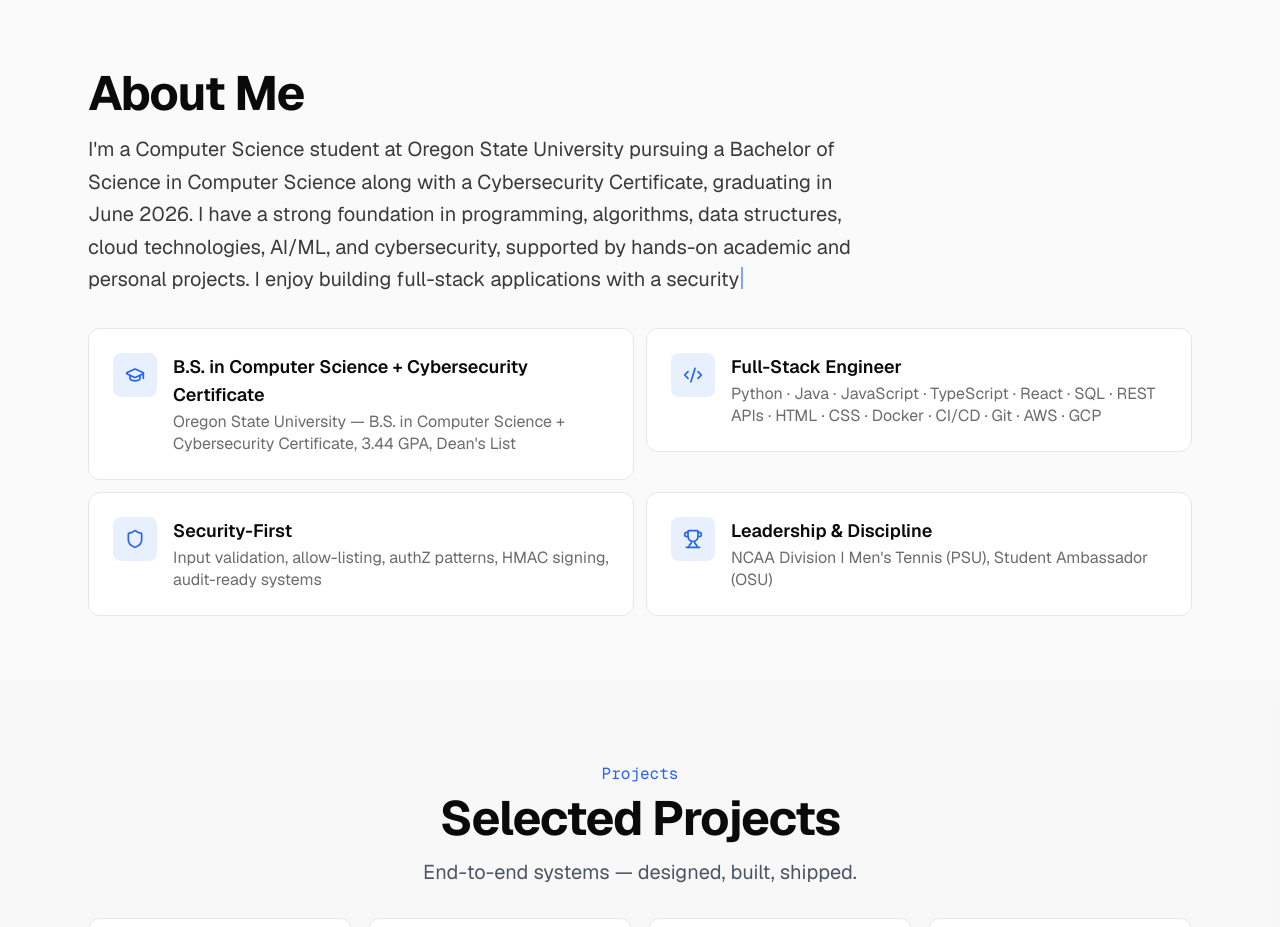
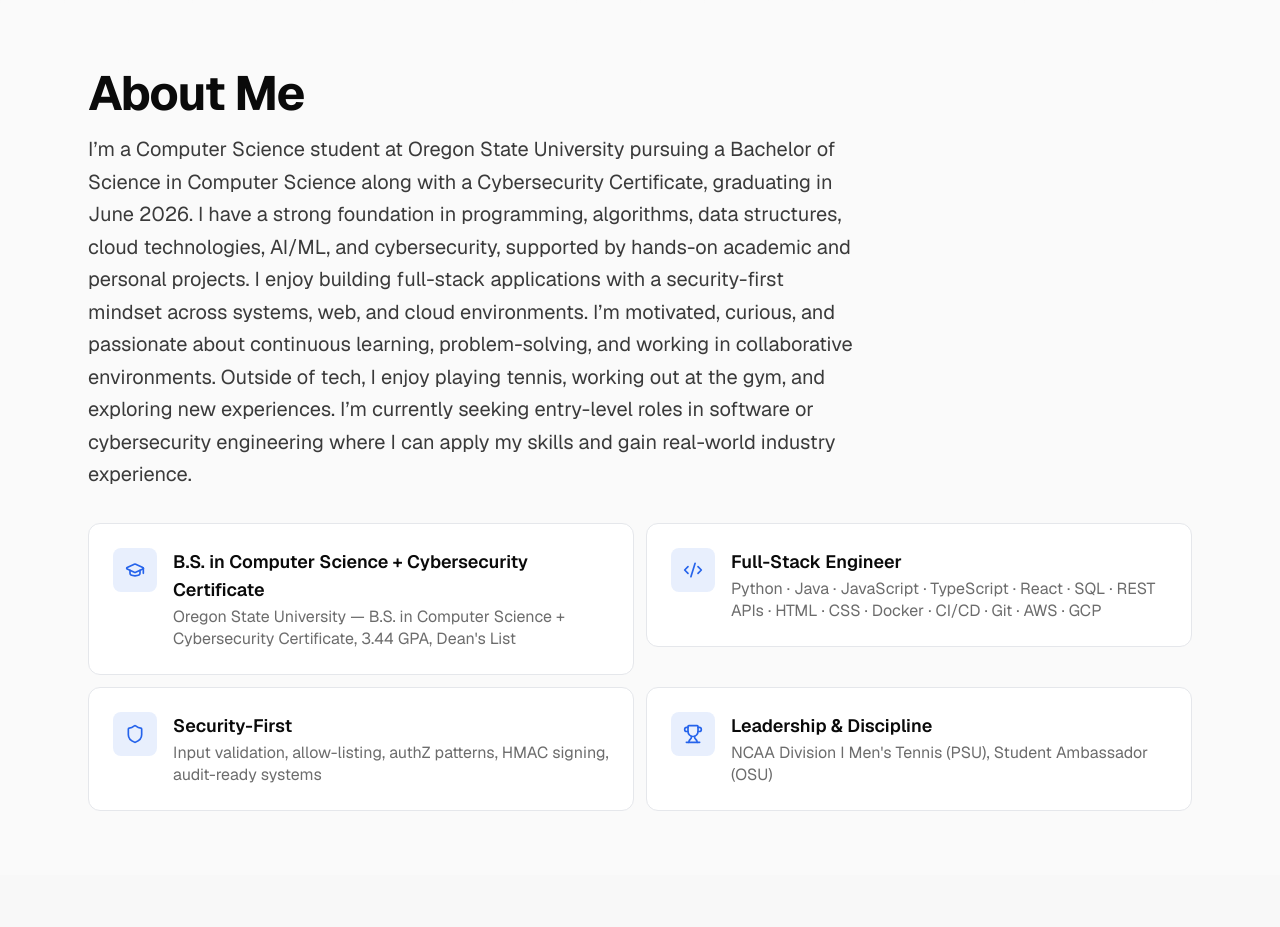
Before and after one commit to Vuand/andrew-vu-portfolio, a Next.js app: page / in a window 1280 px wide. Shown: the part 820-1747 px from the top of the page. Built offline with nearby package versions, Linux system fonts and the light colour scheme.

Commit message:
Removed Animation for About me Section

```diff
--- a/src/components/sections/recruiter-tldr.tsx
+++ b/src/components/sections/recruiter-tldr.tsx
@@ -8,7 +8,7 @@ import {
 } from "lucide-react";
 import { motion } from "framer-motion";
 import { Stagger, StaggerItem } from "@/components/ui/motion-wrapper";
-import { TypewriterText } from "@/components/ui/typewriter-text";
+
 
 const signals = [
   {
@@ -48,12 +48,21 @@ export function RecruiterTLDR() {
           <h2 className="text-4xl font-bold tracking-tight text-foreground md:text-5xl">
             About Me
           </h2>
-          <TypewriterText
-            text="I'm a Computer Science student at Oregon State University pursuing a Bachelor of Science in Computer Science along with a Cybersecurity Certificate, graduating in June 2026. I have a strong foundation in programming, algorithms, data structures, cloud technologies, AI/ML, and cybersecurity, supported by hands-on academic and personal projects. I enjoy building full-stack applications with a security-first mindset across systems, web, and cloud environments. I'm motivated, curious, and passionate about continuous learning, problem-solving, and working in collaborative environments. Outside of tech, I enjoy playing tennis, working out at the gym, and exploring new experiences. I'm currently seeking entry-level roles in software or cybersecurity engineering where I can apply my skills and gain real-world industry experience."
-            className="mt-4 text-lg leading-relaxed text-foreground/80 md:text-xl"
-            speed={6}
-            startDelay={150}
-          />
+          <p className="mt-4 text-lg leading-relaxed text-foreground/80 md:text-xl">
+            I&rsquo;m a Computer Science student at Oregon State University pursuing
+            a Bachelor of Science in Computer Science along with a Cybersecurity
+            Certificate, graduating in June 2026. I have a strong foundation in
+            programming, algorithms, data structures, cloud technologies, AI/ML,
+            and cybersecurity, supported by hands-on academic and personal
+            projects. I enjoy building full-stack applications with a
+            security-first mindset across systems, web, and cloud environments.
+            I&rsquo;m motivated, curious, and passionate about continuous learning,
+            problem-solving, and working in collaborative environments. Outside
+            of tech, I enjoy playing tennis, working out at the gym, and
+            exploring new experiences. I&rsquo;m currently seeking entry-level roles
+            in software or cybersecurity engineering where I can apply my skills
+            and gain real-world industry experience.
+          </p>
         </motion.div>
 
         {/* Signal cards */}
```
